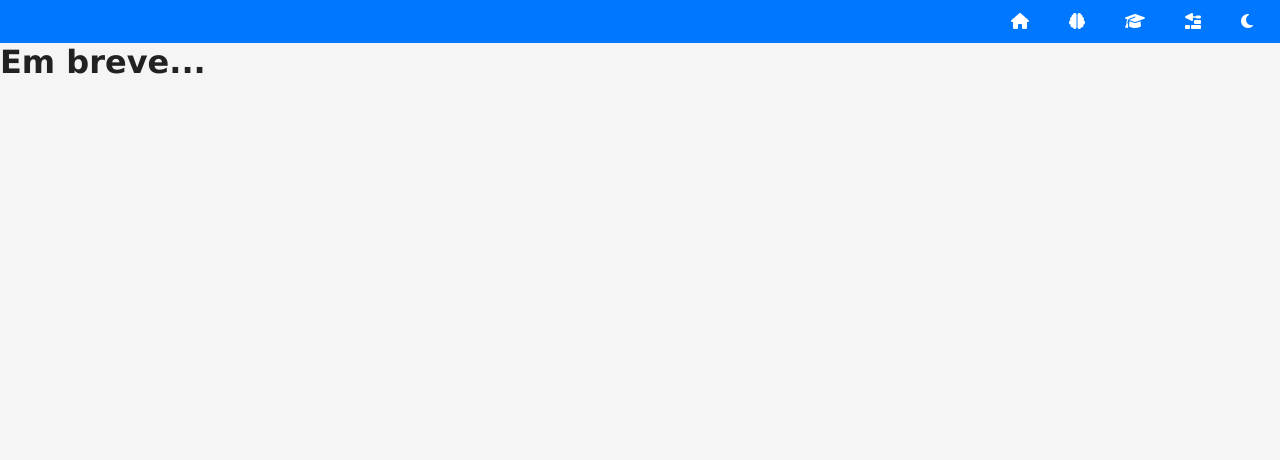
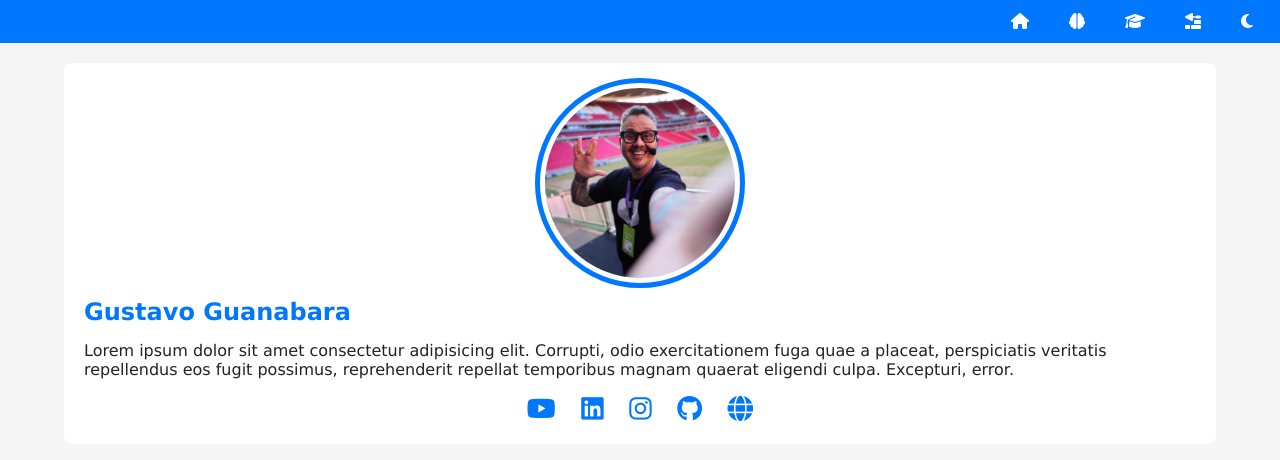
Before and after one commit to felipesiqueira06/projeto-portifolio, a plain HTML site: page index.html in a window 1280 px wide. Drawn offline with Linux system fonts and the light colour scheme.

Commit message:
fichapt1

```diff
--- a/estilos/style.css
+++ b/estilos/style.css
@@ -58,3 +58,57 @@ nav#menu a:hover{
   background-color: var(--destaque-inverso);
   color: var(--destaque);
 }
+
+main{
+  display: grid;
+  grid-template-columns: auto 90vw auto;
+}
+
+section#ficha{
+  grid-column: 2;
+  background-color: var(--fundo-card);
+  padding: 20px;
+  border-radius: 8px;
+  gap: 20px;
+  margin-top: 20px;
+}
+
+section#ficha img.foto{
+  width: 200px;
+  aspect-ratio: 1/1;
+  object-fit: cover;
+  overflow: hidden;
+  border-radius: 50%;
+  border: 5px solid rgb(255, 255, 255);
+  outline: 5px solid var(--destaque);
+  display: block;
+  margin: auto;
+  margin-bottom: 15px;
+}
+
+section#ficha h1{
+  color: var(--destaque);
+  margin: 15px 0px;
+  font-size: 1,5em;
+  text-align: left;
+}
+
+div#social{
+  display: flex;
+  justify-content: center;
+  align-content: center;
+  gap: 1em;
+  font-size: 1.6em;
+  margin-top: 15px;
+}
+
+div#social a{
+
+  color: var(--destaque);
+  transition: color 0.5s;
+
+}
+
+div#social a:hover{
+color: var(--destaque-inverso);
+}
--- a/index.html
+++ b/index.html
@@ -23,7 +23,23 @@
     </header>
 
     <main>
-        <h1>Em breve...</h1>
+       <section id="ficha">
+        <img src="imagens/guanabara-perfil.jpg" alt="foto_GG" class="foto">
+        <h1>Gustavo Guanabara</h1>
+        <p>Lorem ipsum dolor sit amet consectetur adipisicing elit. Corrupti, odio exercitationem fuga quae a placeat, perspiciatis veritatis repellendus eos fugit possimus, reprehenderit repellat temporibus magnam quaerat eligendi culpa. Excepturi, error.</p>
+        <div id="social">
+            <a href="#" target="_blank" rel="nofollow"><i class="fa-brands fa-youtube"></i></a>
+            <a href="#"  target="_blank" rel="nofollow"><i class="fa-brands fa-linkedin"></i></a>
+            <a href="#"  target="_blank" rel="nofollow"><i class="fa-brands fa-instagram"></i></a>
+            <a href="#"  target="_blank" rel="nofollow"><i class="fa-brands fa-github"></i></a>
+            <a href="#"  target="_blank" rel="nofollow"><i class="fa-solid fa-globe"></i></a>
+        </div>
+
+       </section>
+
+       <section id="detalhes">
+
+       </section>
 
     </main>
 
```
